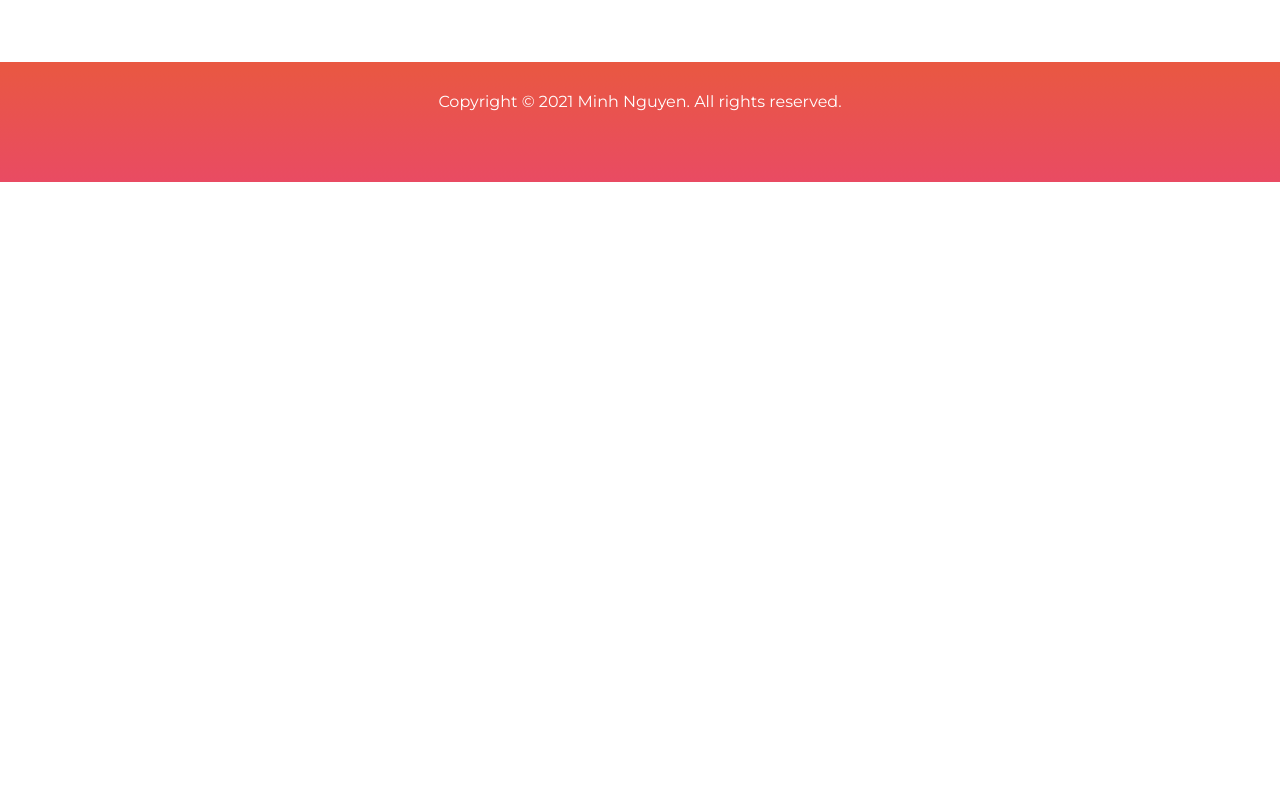
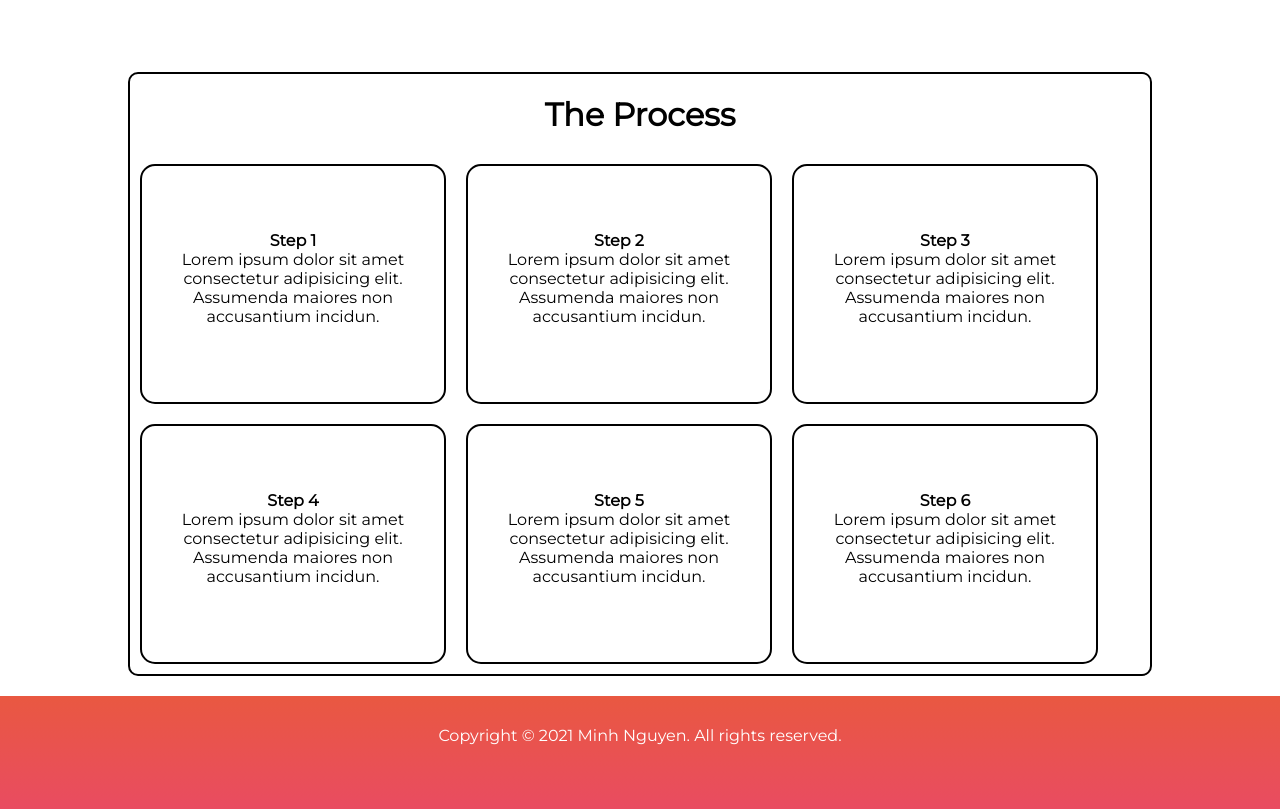
Before and after one commit to nguyen715/portfolio2, a plain HTML site: page index.html in a window 1280 px wide. Shown: the part 1715-2524 px from the top of the page. Before the commit the page ends 1897 px from the top, so only its background shows below. Drawn offline with nearby package versions, Linux system fonts and the light colour scheme.

Commit message:
new changes

```diff
--- a/index.html
+++ b/index.html
@@ -5,10 +5,11 @@
     <meta name="viewport" content="width=device-width, initial-scale=1.0">
     <link rel="stylesheet" href="style.css">
     <title>Minh Nguyen</title>
+    <link rel="stylesheet" href="https://cdnjs.cloudflare.com/ajax/libs/animate.css/4.1.1/animate.min.css" />
     <link rel="stylesheet" href="https://pro.fontawesome.com/releases/v5.10.0/css/all.css" integrity="sha384-AYmEC3Yw5cVb3ZcuHtOA93w35dYTsvhLPVnYs9eStHfGJvOvKxVfELGroGkvsg+p" crossorigin="anonymous"/>
 </head>
 <body>
-    <header>
+    <header class='animate__animated animate__fadeInDown'>
         <img src='/Minh-logo.png' id='logo'>
         <nav>
             <div class="container" onclick="myFunction(this)">
@@ -20,7 +21,7 @@
     </header>
 
     <main>
-        <section class='first-section'>
+        <section class='first-section animate__animated animate__fadeInLeft'>
             <section class='left block'>
                 <img src='Minh-hexagon.png' id='hero-pic'>
                 <div class='icon-wrapper'>
@@ -49,7 +50,7 @@
             </section>
         </section>
 
-        <section class='second-section'>
+        <section class='second-section animate__animated animate__fadeInRight'>
             <section class='left block'>
                 <img src='gameview.JPG' id='project-pic'>
             </section>
@@ -67,7 +68,7 @@
             </section>
         </section>
 
-        <section class='third-section'>
+        <section class='third-section animate__animated animate__fadeInLeft'>
             <section class='left block'>
                 <img src='200.gif' id='project-pic'>
             </section>
@@ -85,7 +86,7 @@
             </section>
         </section>
 
-        <section class='second-section'>
+        <section class='fourth-section animate__animated animate__fadeInRight'>
             <section class='left block'>
                 <img src='200.gif' id='project-pic'>
             </section>
@@ -103,9 +104,46 @@
             </section>
         </section>
 
+        <section class='fifth-section animate__animated animate__fadeInLeft'>
+            <h1> The Process </h1>
+
+            <section class='process-card-wrapper'>
+            <section class='process-card'>
+                <h4> Step 1 </h4>
+                <p class='block-text'> Lorem ipsum dolor sit amet consectetur adipisicing elit. Assumenda maiores non accusantium incidun.</p>
+            </section>
+
+            <section class='process-card'>
+                <h4> Step 2 </h4>
+                <p class='block-text'> Lorem ipsum dolor sit amet consectetur adipisicing elit. Assumenda maiores non accusantium incidun.</p>
+            </section>
+
+            <section class='process-card'>
+                <h4> Step 3 </h4>
+                <p class='block-text'> Lorem ipsum dolor sit amet consectetur adipisicing elit. Assumenda maiores non accusantium incidun.</p>
+            </section>
+
+            <section class='process-card'>
+                <h4> Step 4 </h4>
+                <p class='block-text'> Lorem ipsum dolor sit amet consectetur adipisicing elit. Assumenda maiores non accusantium incidun.</p>
+            </section>
+
+            <section class='process-card'>
+                <h4> Step 5 </h4>
+                <p class='block-text'> Lorem ipsum dolor sit amet consectetur adipisicing elit. Assumenda maiores non accusantium incidun.</p>
+            </section>
+
+            <section class='process-card'>
+                <h4> Step 6 </h4>
+                <p class='block-text'> Lorem ipsum dolor sit amet consectetur adipisicing elit. Assumenda maiores non accusantium incidun.</p>
+            </section>
+        </section>
+
+        </section>
+
     </main>
 
-    <footer>
+    <footer class='animate__animated animate__fadeInUpBig'>
         <p>Copyright © 2021 Minh Nguyen. All rights reserved.</p>
     </footer>
 
--- a/style.css
+++ b/style.css
@@ -133,7 +133,77 @@ footer > p {
   width: 100%;
 }
 
+.process-card {
+  width: 90%;
+  display: flex;
+  flex-direction: column;
+  justify-content: space-around;
+  align-items: center;
+  text-align: center;
+  margin-right: auto;
+  margin-left: auto;
+  margin: 10px;
+  min-height: 30vh;
+  border: 2px solid black;
+  border-radius: 15px;
+}
+
+.fifth-section {
+  display: flex;
+  justify-content: center;
+  flex-direction: column;
+  text-align: center;
+  width: 90%;
+  margin-left: auto;
+  margin-right: auto;
+  border: 2px solid black;
+  border-radius: 10px;
+  margin-top: 30px;
+
+}
+
+.fifth-section > h1 {
+  margin: 2%;
+}
+
+.process-card-wrapper {
+  display: flex;
+  flex-direction: column;
+}
+
 @media screen and (min-width: 1000px) {
+  .process-card {
+    width: 30%;
+    display: flex;
+    flex-direction: column;
+    justify-content: center;
+    text-align: center;
+  }
+
+  .fifth-section {
+    display: flex;
+    justify-content: center;
+    flex-direction: column;
+    text-align: center;
+    width: 80%;
+    margin-left: auto;
+    margin-right: auto;
+    border: 2px solid black;
+    border-radius: 10px;
+    margin-top: 30px;
+
+  }
+
+  .fifth-section > h1 {
+    margin: 2%;
+  }
+
+  .process-card-wrapper {
+    display: flex;
+    flex-direction: row;
+    flex-wrap: wrap;
+  }
+
   #logo {
     width: 10%;
     height: 10%;
@@ -182,4 +252,10 @@ footer > p {
     margin-top: 25px;
     min-height: 50vh;
   }
+
+  .fourth-section {
+    display: flex;
+    margin-top: 25px;
+    min-height: 50vh;
+  }
 }
```
